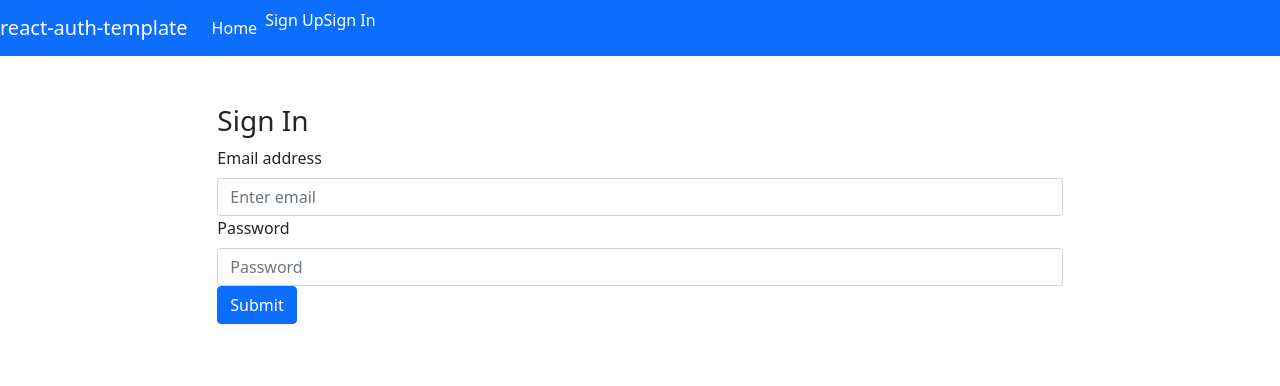
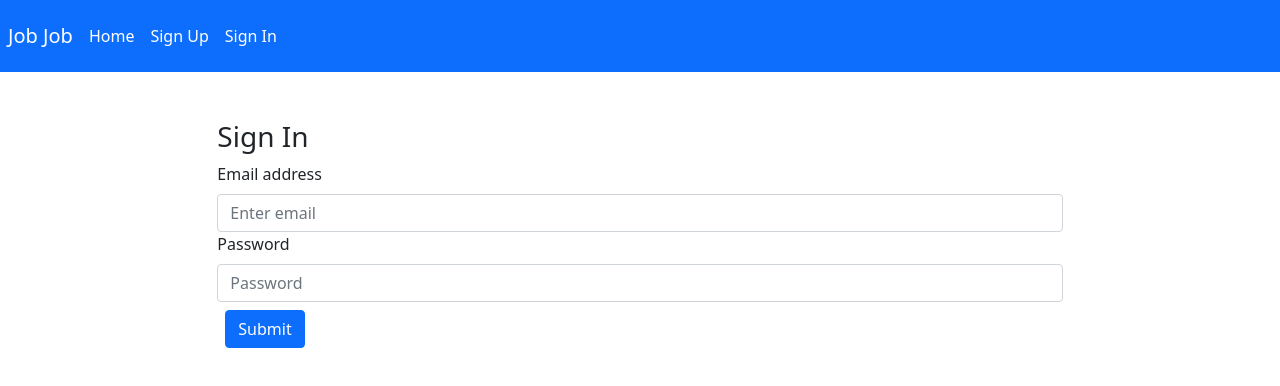
Before and after one commit to plusflora/Project4-JobJob, a React (Create React App) app in the folder clientJobJob/: page /sign-in in a window 1280 px wide. Shown: the top 386 px of the page. Built offline with nearby package versions, Linux system fonts and the light colour scheme.

Commit message:
styling updates

```diff
--- /dev/null
+++ b/clientJobJob/src/api/application.js
@@ -0,0 +1,16 @@
+import apiUrl from '../apiConfig'
+import axios from 'axios'
+
+// Read - index
+export const getAllApplications = (bearerToken) => {
+  return axios.get(`${apiUrl}/applications`, {
+      headers: {
+          'Authorization': `Bearer ${bearerToken}`,
+          'Content-Type': 'application/json'
+      }
+  });
+}
+// Read - show
+// Create - add an application
+// Update - update an application
+// Delete - delete an application
--- a/clientJobJob/src/components/Home.js
+++ b/clientJobJob/src/components/Home.js
@@ -1,6 +1,17 @@
+import { useState, useEffect } from "react"
+import { getAllApplications } from "../api/application"
+
 const Home = (props) => {
 	// const { msgAlert, user } = props
-	console.log('props in home', props)
+	// console.log('props in home', props)
+
+	const [applications, setApplications] = useState(null)
+
+	useEffect(() => {
+			getAllApplications()
+					.then(applications => console.log(res.data))
+					.catch(error => console.error(error))
+	}, [])
 
 	return (
 		<>
--- a/clientJobJob/src/components/auth/ChangePassword.js
+++ b/clientJobJob/src/components/auth/ChangePassword.js
@@ -79,7 +79,7 @@ const ChangePassword = (props) => {
                             onChange={e => setNewPassword(e.target.value)}
                         />
                     </Form.Group>
-                    <Button variant='primary' type='submit'>
+                    <Button className="m-2" variant='primary' type='submit'>
                         Submit
                     </Button>
                 </Form>
--- a/clientJobJob/src/components/auth/SignIn.js
+++ b/clientJobJob/src/components/auth/SignIn.js
@@ -81,7 +81,7 @@ const SignIn = (props) => {
                             onChange={e => setPassword(e.target.value)}
                         />
                     </Form.Group>
-                    <Button variant='primary' type='submit'>
+                    <Button className="m-2" variant='primary' type='submit'>
                         Submit
                     </Button>
                 </Form>
--- a/clientJobJob/src/components/auth/SignOut.js
+++ b/clientJobJob/src/components/auth/SignOut.js
@@ -34,7 +34,7 @@ const SignOut = (props) => {
                 <div className='col-sm-10 col-md-8 mx-auto mt-5'>
                     <h2>Are you sure you want to sign out?</h2>
                     <small>We hate to see you go...</small><br/>
-                    <ButtonGroup>
+                    <ButtonGroup className="m-2">
                         <Button variant='danger' onClick={onSignOut}>
                             Sign Out
                         </Button>
--- a/clientJobJob/src/components/auth/SignUp.js
+++ b/clientJobJob/src/components/auth/SignUp.js
@@ -93,7 +93,7 @@ const SignUp = (props) => {
                             onChange={e => setPasswordConfirmation(e.target.value)}
                         />
                     </Form.Group>
-                    <Button variant='primary' type='submit'>
+                    <Button className="m-2" variant='primary' type='submit'>
                         Submit
                     </Button>
                 </Form>
--- a/clientJobJob/src/components/shared/Header.js
+++ b/clientJobJob/src/components/shared/Header.js
@@ -8,12 +8,12 @@ const linkStyle = {
 }
 const authenticatedOptions = (
 	<>
-		<Nav.Item>
+		<Nav.Item className="m-2">
 			<Link to='change-password' style={linkStyle}>
 				Change Password
 			</Link>
 		</Nav.Item>
-		<Nav.Item>
+		<Nav.Item className="m-2">
 			<Link to='sign-out' style={linkStyle}>
 				Sign Out
 			</Link>
@@ -23,30 +23,30 @@ const authenticatedOptions = (
 
 const unauthenticatedOptions = (
 	<>
-        <Nav.Item>
-		    <Link to='sign-up' style={linkStyle}>Sign Up</Link>
+        <Nav.Item className="m-2">
+		    	<Link to='sign-up' style={linkStyle}>Sign Up</Link>
         </Nav.Item>
-        <Nav.Item>
-		    <Link to='sign-in' style={linkStyle}>Sign In</Link>
+        <Nav.Item className="m-2">
+		    	<Link to='sign-in' style={linkStyle}>Sign In</Link>
         </Nav.Item>
 	</>
 )
 
 const alwaysOptions = (
 	<>
-		<Nav.Link>
+		<Nav.Item className="m-2">
 			<Link to='/' style={linkStyle}>
 				Home
 			</Link>
-		</Nav.Link>
+		</Nav.Item>
 	</>
 )
 
 const Header = ({ user }) => (
 	<Navbar bg='primary' variant='dark' expand='md'>
-		<Navbar.Brand>
+		<Navbar.Brand className="m-2">
             <Link to='/' style={linkStyle}>
-                react-auth-template
+                Job Job
             </Link>
         </Navbar.Brand>
 		<Navbar.Toggle aria-controls='basic-navbar-nav' />
```
Also changed, not shown: 1 other file (tests, documents, lock files or other folders).
